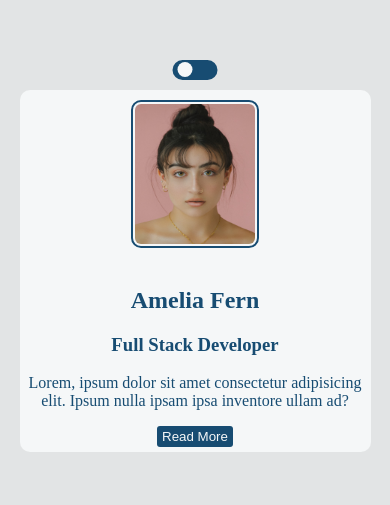
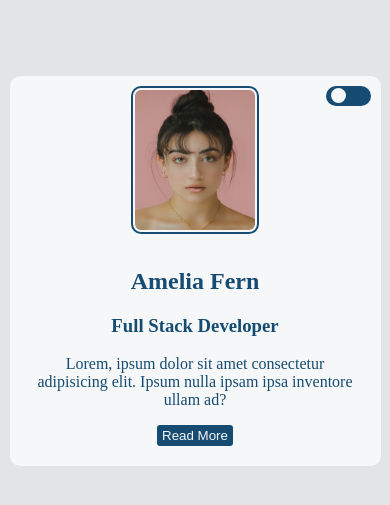
Before and after one commit to MrWlobo/Web-Applications-Programming-Homework-1, a plain HTML site: page Ex5/index.html in a window 390 px wide. Shown: the part 151-656 px from the top of the page. Drawn offline with Linux system fonts and the light colour scheme.

Commit message:
Toggle is now responsive

```diff
--- a/Ex5/index.html
+++ b/Ex5/index.html
@@ -1,20 +1,16 @@
 <!DOCTYPE html>
 <html lang="en">
 <head>
-    <meta charset="UTF-8">
-    <meta name="viewport" content="width=device-width, initial-scale=1.0">
-    <link rel="stylesheet" href="style.css">
-    <title>Zadanie 5</title>
+<meta charset="UTF-8">
+<meta name="viewport" content="width=device-width, initial-scale=1.0">
+<title>Zadanie 5</title>
+<link rel="stylesheet" href="style.css">
 </head>
 <body>
-    <input type="checkbox" id="theme">
-    <label class="switch" for="theme">
-        <span class="slider"></span>
-    </label>
     <div class="background">
         <div class="container">
             <div class="left">
-                <img src="images/img-1.jpg">
+                <img src="images/img-1.jpg" alt="Zdjęcie">
             </div>
             <div class="middle">
                 <h2>Amelia Fern</h2>
@@ -22,6 +18,11 @@
                 <p>Lorem, ipsum dolor sit amet consectetur adipisicing elit. Ipsum nulla ipsam ipsa inventore ullam ad?</p>
                 <button class="read_more">Read More</button>
             </div>
+
+            <input type="checkbox" id="theme">
+            <label class="switch" for="theme">
+                <span class="slider"></span>
+            </label>
         </div>
     </div>
 </body>
--- a/Ex5/style.css
+++ b/Ex5/style.css
@@ -5,11 +5,10 @@
     width: 100vw;
     min-height: 100vh;
     background-color: rgb(226, 228, 229);
-    color: rgb(23, 76, 114);
     display: flex;
     justify-content: center;
     align-items: center;
-    transition: 0.4s;
+    transition: background-color 0.4s;
 }
 
 .container{
@@ -17,20 +16,19 @@
     background-color: rgb(245, 247, 248);
     display: flex;
     justify-content: space-between;
-    transition: 0.4s;
+    transition: background-color 0.4s, color 0.4s;
     border-radius: 10px;
+    padding: 10px;
+    position: relative;
+    color: rgb(23, 76, 114);
 }
 
-img{
+.left img{
     width: 180px;
     height: 200px;
     border-radius: 10px;
     border: 2px solid rgb(23, 76, 114);
     padding: 2px;
-}
-
-.left{
-    padding: 10px;
 }
 
 .middle{
@@ -41,39 +39,33 @@ img{
     background-color: rgb(23, 76, 114);
     color: rgb(245, 247, 248);
     border-radius: 3px;
-    box-shadow: none;
-    outline: none;
     border: none;
     padding: 5px;
-    transition: 0.4s;
+    transition: background-color 0.4s, color 0.4s;
 }
 
 .switch {
   position: absolute;
-  top: 32%;
-  left: 68%;
-  z-index: 10;
+  top: 10px;
+  right: 10px;
   display: inline-block;
   width: 45px;
   height: 20px;
 }
 
-.switch input {
+input#theme {
   opacity: 0;
   width: 0;
   height: 0;
+  position: absolute;
 }
 
 .slider {
   position: absolute;
   cursor: pointer;
-  top: 0;
-  left: 0;
-  right: 0;
-  bottom: 0;
+  top: 0; left: 0; right: 0; bottom: 0;
   background-color: rgb(23, 76, 114);
-  -webkit-transition: .4s;
-  transition: .4s;
+  transition: 0.4s;
   border-radius: 34px;
 }
 
@@ -82,11 +74,9 @@ img{
   content: "";
   height: 15px;
   width: 15px;
-  left: 5px;
-  bottom: 3px;
+  left: 5px; bottom: 3px;
   background-color: rgb(245, 247, 248);
-  -webkit-transition: .4s;
-  transition: .4s;
+  transition: 0.4s;
   border-radius: 50%;
 }
 
@@ -99,23 +89,24 @@ img{
   background-color: rgb(245, 247, 248);
 }
 
-#theme:focus + .switch .slider {
-  box-shadow: 0 0 1px rgb(23, 76, 114);
+.container:has(#theme:checked) {
+    background-color: rgb(23, 76, 114);
+    color: rgb(245, 247, 248);
 }
 
-#theme:checked ~ .background {
-  background-color: rgb(23, 76, 114);
-  color: rgb(245, 247, 248);
+.container:has(#theme:checked) .middle h2,
+.container:has(#theme:checked) .middle h3,
+.container:has(#theme:checked) .middle p {
+    color: rgb(245, 247, 248);
 }
 
-#theme:checked ~ .background .container {
-  background-color: rgb(23, 76, 114);
-  color: rgb(245, 247, 248);
+.container:has(#theme:checked) .read_more {
+    background-color: rgb(245, 247, 248);
+    color: rgb(23, 76, 114);
 }
 
-#theme:checked ~ .background .container .middle .read_more {
-  background-color: rgb(245, 247, 248);
-  color: rgb(23, 76, 114);
+.background:has(.container #theme:checked) {
+    background-color: rgb(23, 76, 114);
 }
 
 @media (max-width: 1024px) {
@@ -131,11 +122,10 @@ img{
     }
 
     .switch {
-        left: 50vw;
-        top: 30vh;
+        top: 10px;
+        right: 10px;
     }
 }
-
 
 @media (max-width: 600px) {
     .container {
@@ -150,16 +140,9 @@ img{
 
     .middle {
         text-align: center;
-        padding: 5px;
     }
 
     .read_more {
         padding: 3px 5px;
     }
-
-    .switch {
-        left: 50%;
-        transform: translateX(-50%);
-        top: 25vh;
-    }
 }
```
